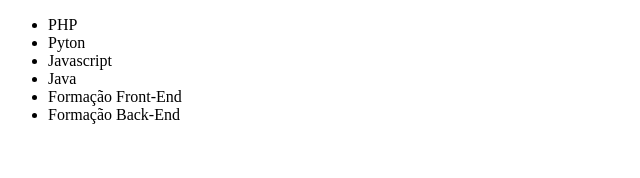
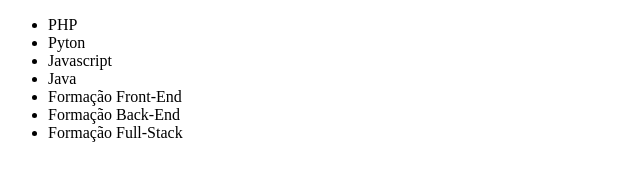
Before and after one commit to JScolucci/git-alura, a plain HTML site: page index.html in a window 1280 px wide. Shown: the whole page, without its empty margins (0-640 px from the left). Drawn offline with Linux system fonts and the light colour scheme.

Commit message:
Adicionando item Formação Full-Stack na pagina de cursos

```diff
--- a/index.html
+++ b/index.html
@@ -14,6 +14,7 @@
         <li>Java</li>
         <li>Formação Front-End</li>
         <li>Formação Back-End</li>
+        <li>Formação Full-Stack</li>
     </ul>
 </body>
 </html>
```
